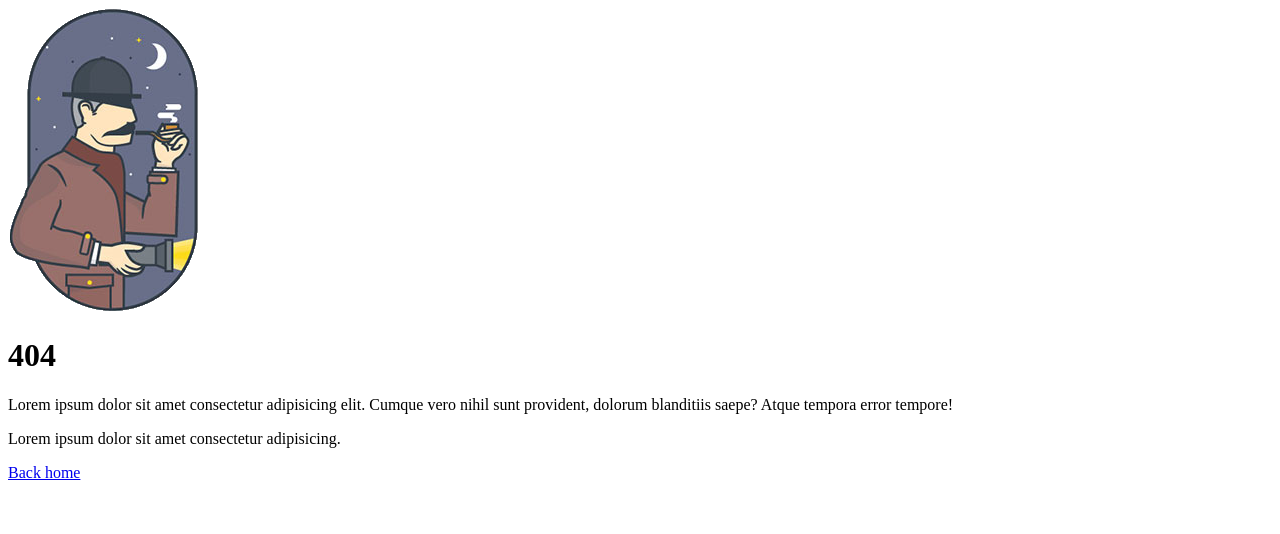
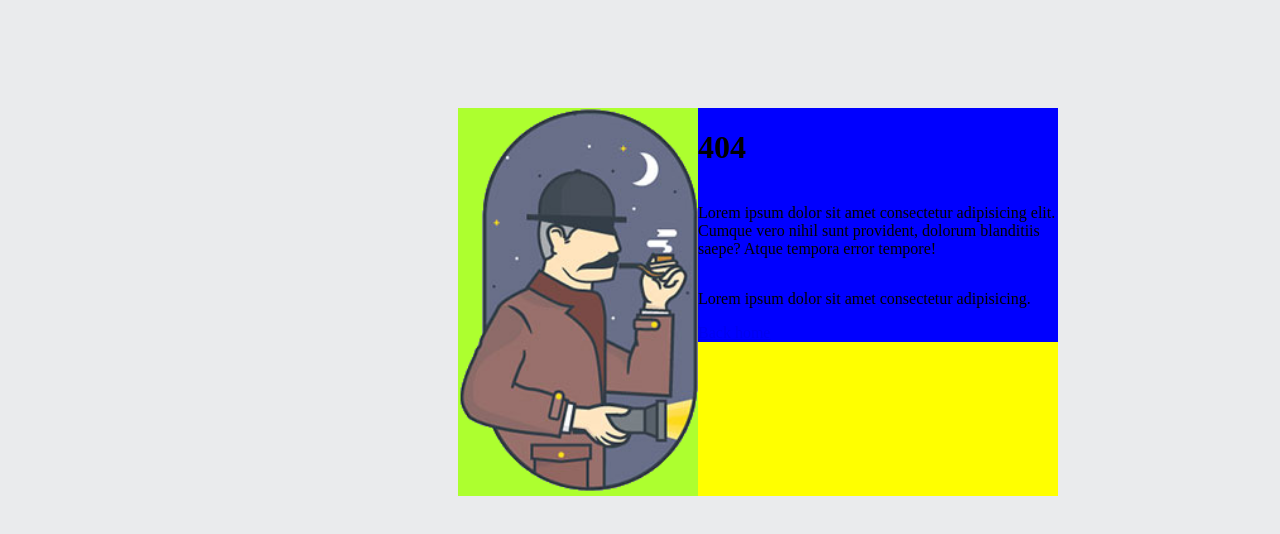
Before and after one commit to zydrunas-pavinksnis/2-search, a plain HTML site: page index.html in a window 1280 px wide. Drawn offline with Linux system fonts and the light colour scheme.

Commit message:
sustailinta 2 stulpeliai

```diff
--- a/index.html
+++ b/index.html
@@ -9,20 +9,30 @@
                 type="image/png"
                 href="404.png"/>
 </head>
-<body>
-    <main>
-        <div>
-            <img src="serlokas.png" alt="Serlock photo">
+<body style="background-color: #EAEBED;">
+    <main style="width: 600px;
+                background-color: yellow;
+                margin-top: 100px;
+                margin-left: 450px;
+                display: inline-block;">
+        <div style="width: 40%;
+                    background-color: greenyellow;
+                    display: inline-block;
+                    float: left;">
+            <img src="serlokas.png" alt="Serlock photo" style="display: inline-block; width: 100%;">
         </div>
-        <div>
-            <h1>404</h1>
-            <p>
+        <div style="width: 60%;
+                    background-color: blue;
+                    display: inline-block;
+                    float: left;">
+            <h1 style="display: inline-block;">404</h1>
+            <p style="display: inline-block;">
                 Lorem ipsum dolor sit amet consectetur adipisicing elit. Cumque vero nihil sunt provident, dolorum blanditiis saepe? Atque tempora error tempore!
             </p>
-            <p>
+            <p style="display: inline-block;">
                 Lorem ipsum dolor sit amet consectetur adipisicing.
             </p>
-            <a href="#">Back home</a>
+            <a href="#" style="display: inline-block;">Back home</a>
         </div>
     </main>
 </body>
```
